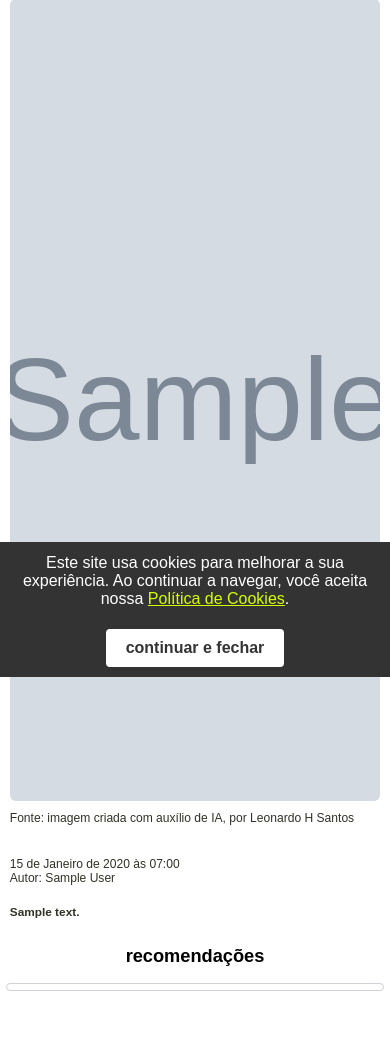
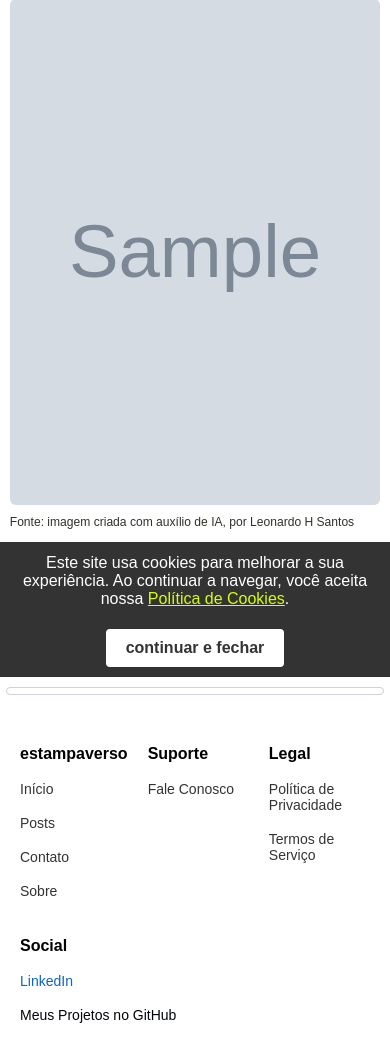
Before and after one commit to LeonardoHSantos/blog-noticias-django-framework, a Django app: page /blog/post/1/1 in a window 390 px wide. Shown: the part 167-1208 px from the top of the page. Run offline with Django 5.2, Linux system fonts and the light colour scheme; tables that the repository leaves empty hold one stand-in row (values such as "Sample post"); grey boxes marked "Sample" are stand-in pictures; some web fonts are replaced.

Commit message:
Melhorias na estilização da imagem do Post para mobile.

```diff
--- a/fatosedados/static/css/style.css
+++ b/fatosedados/static/css/style.css
@@ -646,4 +646,14 @@ li {
     .post-latest-news .container-posts .post .content-post .post-image {
         max-height: 33vh !important;
     }
+
+    .main-post .post-image {
+        height: 60vh !important;
+        min-height: 60vh !important;
+        /* object-fit: contain !important; */
+    }
+    .main-post .post-image img {
+        object-fit: cover !important;
+    }
+
 }
```
